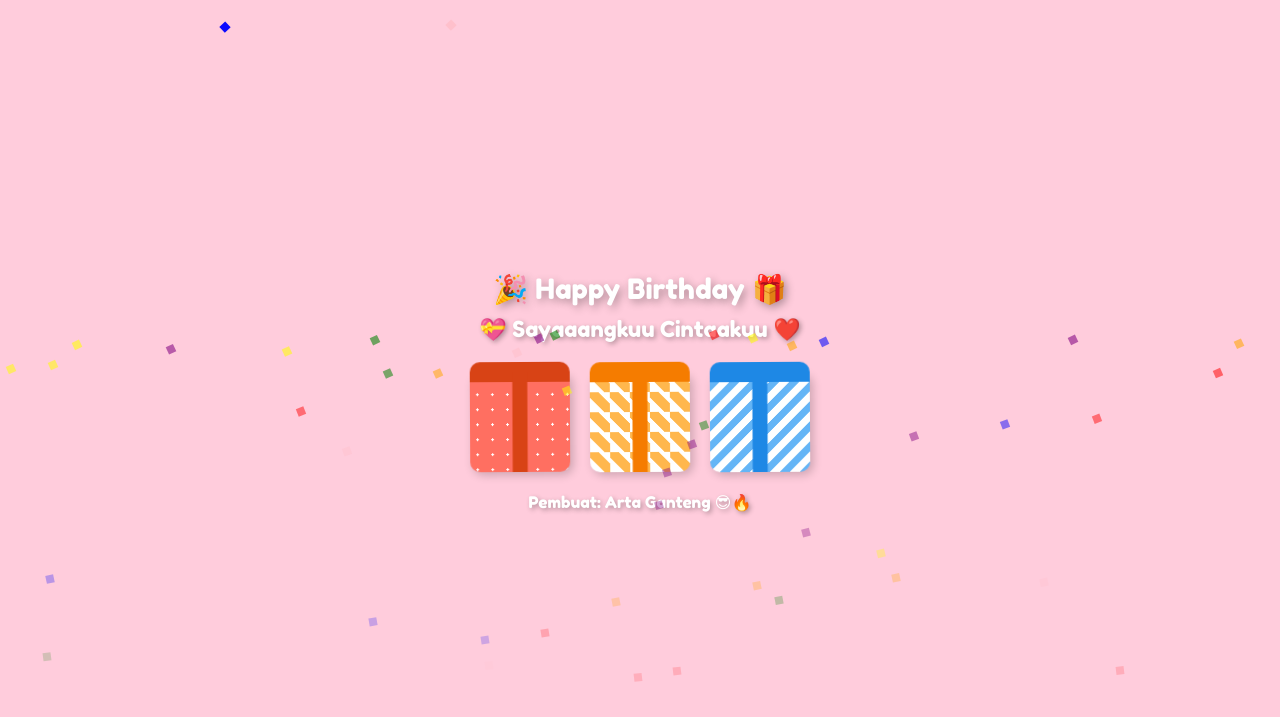
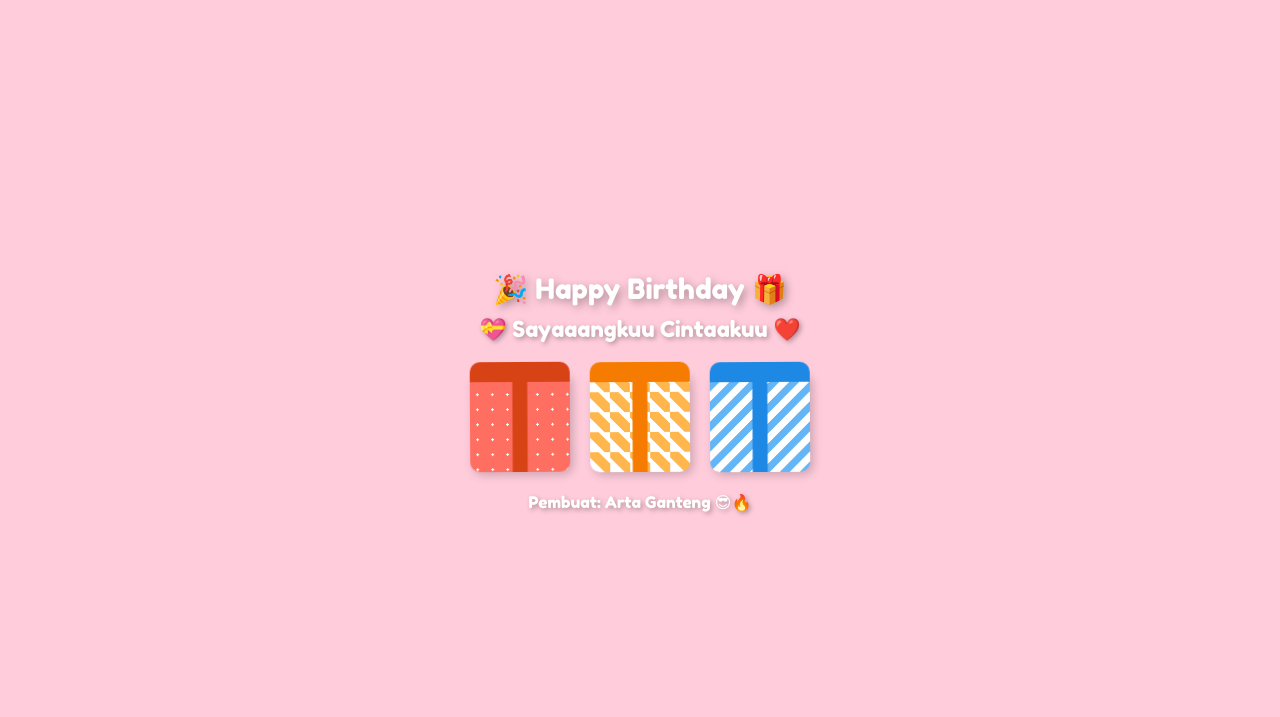
Before and after one commit to putradedik/Website, a plain HTML site: page halaman.html in a window 1280 px wide. Drawn offline with Linux system fonts and the light colour scheme.

Commit message:
Update halaman.html

```diff
--- a/halaman.html
+++ b/halaman.html
@@ -150,23 +150,6 @@
             text-shadow: 2px 2px 5px rgba(0, 0, 0, 0.3);
             text-align: center;
         }
-
-        /* Efek serpihan ulang tahun */
-        .confetti {
-            position: absolute;
-            top: -10px;
-            width: 8px;
-            height: 8px;
-            background-color: red;
-            opacity: 0.8;
-            transform: rotate(45deg);
-            animation: fall linear infinite;
-        }
-
-        @keyframes fall {
-            0% { transform: translateY(0) rotate(45deg); opacity: 1; }
-            100% { transform: translateY(100vh) rotate(90deg); opacity: 0; }
-        }
     </style>
 </head>
 <body>
@@ -196,8 +179,6 @@
 
     <script>
         function openGift(element, link) {
-            let giftId = element.getAttribute("data-id");
-            localStorage.setItem("giftOpened-" + giftId, "true");
             element.classList.add("open");
 
             setTimeout(() => {
@@ -205,34 +186,10 @@
             }, 1500);
         }
 
-        function resetGifts() {
+        window.onload = function () {
             document.querySelectorAll(".gift").forEach(gift => {
-                let giftId = gift.getAttribute("data-id");
-                if (localStorage.getItem("giftOpened-" + giftId) === "true") {
-                    gift.classList.remove("open");
-                    localStorage.removeItem("giftOpened-" + giftId);
-                }
+                gift.classList.remove("open"); // Pastikan semua kado kembali tertutup saat halaman dimuat
             });
-        }
-
-        // Fungsi buat serpihan ulang tahun
-        function createConfetti() {
-            const colors = ["red", "blue", "yellow", "green", "purple", "orange", "pink"];
-            for (let i = 0; i < 50; i++) { // Jumlah serpihan
-                let confetti = document.createElement("div");
-                confetti.classList.add("confetti");
-                confetti.style.left = Math.random() * 100 + "vw";
-                confetti.style.animationDuration = (Math.random() * 3 + 2) + "s";
-                confetti.style.backgroundColor = colors[Math.floor(Math.random() * colors.length)];
-                document.body.appendChild(confetti);
-                setTimeout(() => confetti.remove(), 5000);
-            }
-        }
-
-        window.onload = function () {
-            resetGifts();
-            createConfetti();  // Jalankan confetti setiap kali halaman dimuat ulang
-            setInterval(createConfetti, 3000);  // Supaya serpihan muncul terus
         };
     </script>
 
```
